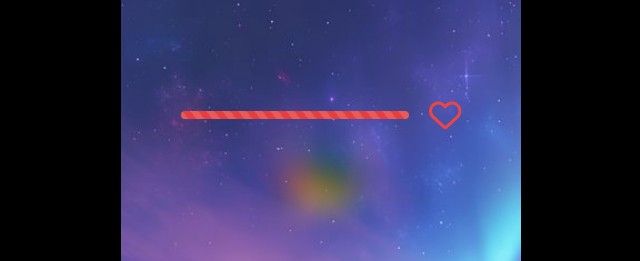
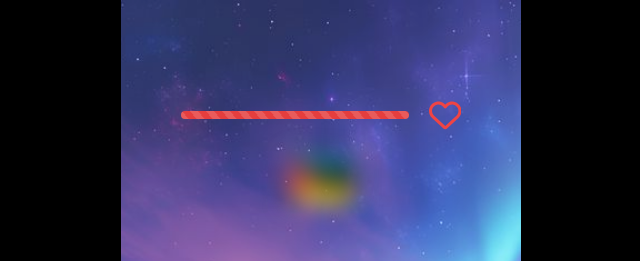
Before and after one commit to ugurakcaydev/Hangman, a React (Vite) app: page / in a window 1280 px wide. Shown: the top 261 px of the page, without its empty margins (319-959 px from the left). Built offline with nearby package versions, Linux system fonts and the light colour scheme.

Commit message:
blur add

```diff
--- a/src/components/Header.jsx
+++ b/src/components/Header.jsx
@@ -31,10 +31,9 @@ function Header({ healt, selectedImg }) {
         </svg>
       </div>
       <div
-        className={classNames("flex  items-center justify-center blur-lg ", {
-          "!blur-md": healt === 4,
-          "!blur-sm": healt === 3,
-          "!blur-none": healt <= 2,
+        className={classNames("flex  items-center justify-center blur-md ", {
+          "!blur-sm": healt === 4,
+          "!blur-none": healt <= 3,
         })}
       >
         <img
```
